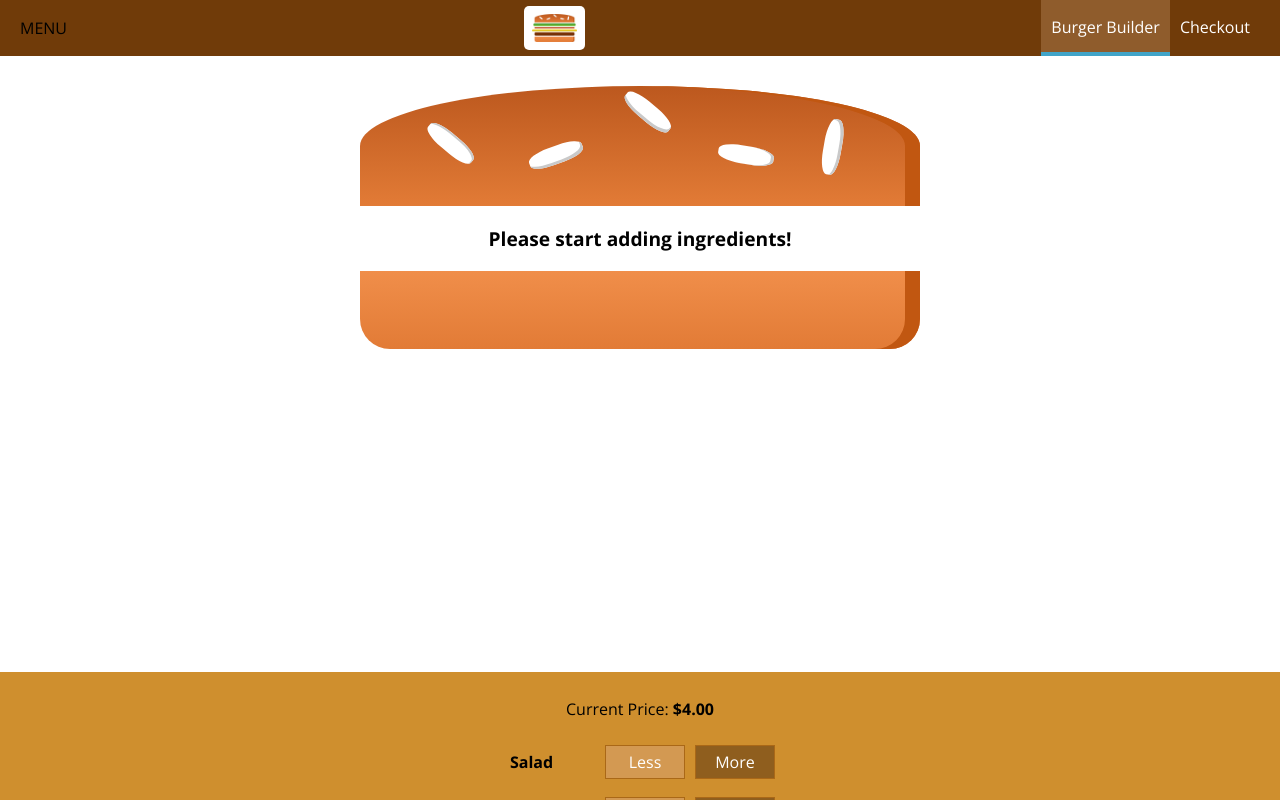
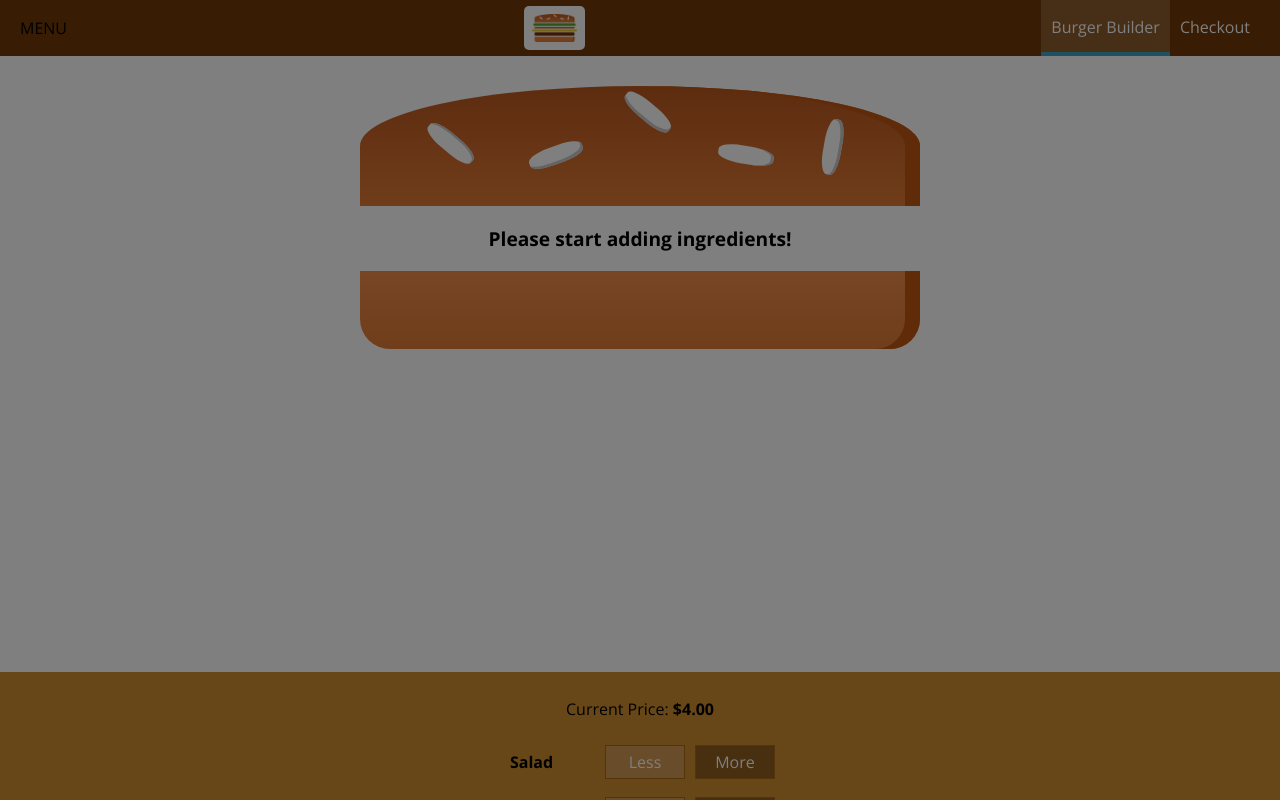
Before and after one commit to saraemanuelsson/burger-builder, a React app: page / in a window 1280 px wide. Shown: the top 800 px of the page. Built offline with nearby package versions, Linux system fonts and the light colour scheme.

Commit message:
Add backdrop when sidedrawer is open

```diff
--- a/src/components/Layout/Layout.js
+++ b/src/components/Layout/Layout.js
@@ -1,18 +1,31 @@
-import React from "react"
+import React, { Component } from "react"
 import Aux from "../../hoc/aux"
 import "./Layout.css"
 import ToolBar from "../Navigation/ToolBar/ToolBar"
 import SideDrawer from "../Navigation/SideDrawer/SideDrawer"
 
-const layout = (props) => (
+class Layout extends Component {
+
+    state = {
+        showSideDrawer: true
+    }
+
+    sideDrawerClosedHandler = () => {
+        this.setState({ showSideDrawer: false })
+    }
+
+    render () {
+        return (
             <Aux>
                 <ToolBar />
-        <SideDrawer />
+                <SideDrawer open={this.state.showSideDrawer} closed={this.sideDrawerClosedHandler}/>
                 <main className="content">
-            {props.children}
+                    {this.props.children}
                 </main>
             </Aux>
         )
+    }
+}
 
 
-export default layout
+export default Layout
--- a/src/components/Navigation/SideDrawer/SideDrawer.js
+++ b/src/components/Navigation/SideDrawer/SideDrawer.js
@@ -1,19 +1,24 @@
 import React from "react"
 import Logo from "../../Logo/Logo"
 import NavigationItems from "../NavigationItems/NavigationItems"
+import Backdrop from "../../UI/Backdrop/Backdrop"
+import Aux from "../../../hoc/aux"
 import "./SideDrawer.css"
 
 const SideDrawer = (props) => {
 
-
+    const attachedClass = props.open ? "open" : "close"
 
     return (
-        <div className="sideDrawer">
-            <Logo height="11%" />
-            <nav>
-                <NavigationItems />
-            </nav>
-        </div>
+        <Aux>
+            <Backdrop show={props.open} clicked={props.closed}/>
+            <div className={"sideDrawer " + attachedClass}>
+                <Logo height="11%" />
+                <nav>
+                    <NavigationItems />
+                </nav>
+            </div>
+        </Aux>
     )
 
 }
```
Lines whose indentation alone changed are shown as unchanged.
